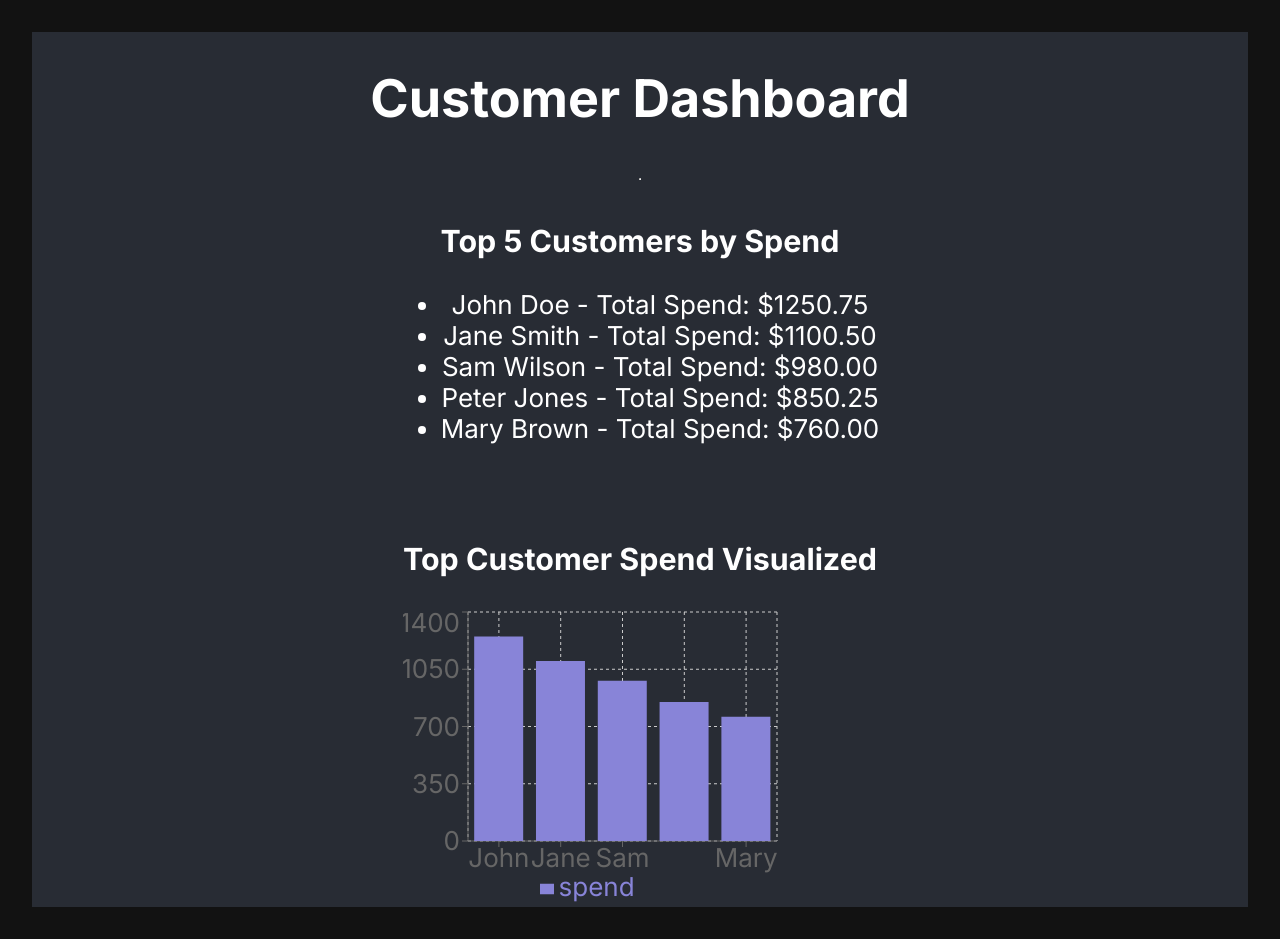
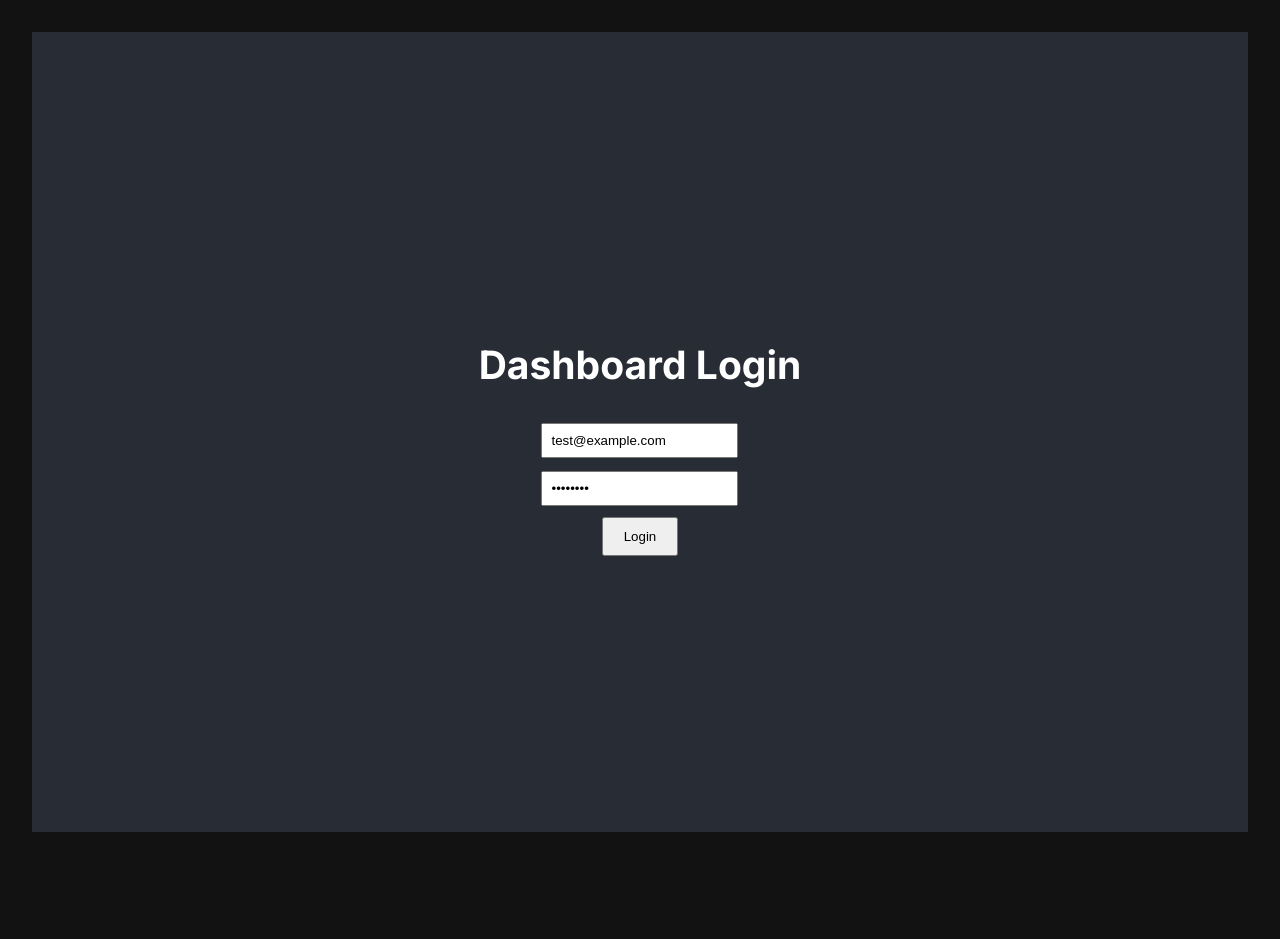
Before and after one commit to samyukthanunna/Samyuktha-Xeno-assignment, a React (Create React App) app in the folder frontend/: page /login in a window 1280 px wide. After the commit the page ends 864 px from the top, so only its background shows below. Built offline with nearby package versions, Linux system fonts and the light colour scheme.

Commit message:
Update App.js

```diff
--- a/frontend/src/App.js
+++ b/frontend/src/App.js
@@ -1,45 +1,120 @@
-import React from 'react';
+import React, { useState, useEffect } from 'react';
+import { BrowserRouter as Router, Routes, Route, Navigate, useNavigate } from 'react-router-dom';
 import { BarChart, Bar, XAxis, YAxis, Tooltip, Legend, CartesianGrid, ResponsiveContainer } from 'recharts';
 import './App.css';
 
-// THIS IS OUR FAKE DATA
-const mockData = [
-  { id: '1', first_name: 'John', last_name: 'Doe', total_spend: 1250.75 },
-  { id: '2', first_name: 'Jane', last_name: 'Smith', total_spend: 1100.50 },
-  { id: '3', first_name: 'Sam', last_name: 'Wilson', total_spend: 980.00 },
-  { id: '4', first_name: 'Peter', last_name: 'Jones', total_spend: 850.25 },
-  { id: '5', first_name: 'Mary', last_name: 'Brown', total_spend: 760.00 },
-];
+// --- Login Component ---
+function Login() {
+  const navigate = useNavigate();
+  const handleLogin = (e) => {
+    e.preventDefault();
+    // This is a mock login. In a real app, you would verify credentials.
+    // We will store a fake auth status to simulate being logged in.
+    localStorage.setItem('isAuthenticated', 'true');
+    navigate('/dashboard');
+  };
 
+  return (
+    <div>
+      <h2>Dashboard Login</h2>
+      <form onSubmit={handleLogin}>
+        <div style={{ margin: '10px' }}>
+          <input type="email" defaultValue="test@example.com" style={{ padding: '8px' }} />
+        </div>
+        <div style={{ margin: '10px' }}>
+          <input type="password" defaultValue="password" style={{ padding: '8px' }}/>
+        </div>
+        <button type="submit" style={{ padding: '10px 20px' }}>Login</button>
+      </form>
+    </div>
+  );
+}
+
+// --- Dashboard Component ---
+function Dashboard() {
+  return (
+    <div>
+      <h1>Customer Dashboard</h1>
+      <hr />
+      <TopCustomersList />
+      <CustomerSpendChart />
+    </div>
+  );
+}
+
+// --- Data Fetching and Chart Components ---
 function TopCustomersList() {
+  const [customers, setCustomers] = useState([]);
+  const [loading, setLoading] = useState(true);
+  const [error, setError] = useState(null);
+  const BACKEND_URL = process.env.REACT_APP_BACKEND_URL;
+
+  useEffect(() => {
+    if (!BACKEND_URL) {
+      setError("Error: Backend URL is not configured in Vercel.");
+      setLoading(false);
+      return;
+    }
+    const fetchTopCustomers = async () => {
+      try {
+        const response = await fetch(`${BACKEND_URL}/api/insights/top-customers`);
+        if (!response.ok) {
+          throw new Error(`Failed to fetch (Status: ${response.status})`);
+        }
+        const data = await response.json();
+        setCustomers(data);
+      } catch (err) {
+        setError(err.message);
+      } finally {
+        setLoading(false);
+      }
+    };
+    fetchTopCustomers();
+  }, [BACKEND_URL]);
+
   return (
     <div>
       <h3>Top 5 Customers by Spend</h3>
+      {loading && <p>Loading...</p>}
+      {error && <p style={{ color: 'red' }}>{error}</p>}
       <ul>
-        {mockData.map(customer => (
+        {customers.length > 0 ? customers.map(customer => (
           <li key={customer.id}>
             {customer.first_name} {customer.last_name} - Total Spend: ${customer.total_spend.toFixed(2)}
           </li>
-        ))}
+        )) : !loading && !error && <p>No customer data found.</p>}
       </ul>
     </div>
   );
 }
 
 function CustomerSpendChart() {
-  const chartData = mockData.map(c => ({
-    name: `${c.first_name}`,
-    spend: c.total_spend,
-  }));
+  const [chartData, setChartData] = useState([]);
+  const BACKEND_URL = process.env.REACT_APP_BACKEND_URL;
+
+  useEffect(() => {
+    if (!BACKEND_URL) return;
+    const fetchChartData = async () => {
+      try {
+        const response = await fetch(`${BACKEND_URL}/api/insights/top-customers`);
+        const data = await response.json();
+        const formattedData = data.map(c => ({ name: c.first_name, spend: c.total_spend }));
+        setChartData(formattedData);
+      } catch (error) {
+        console.error("Failed to fetch chart data:", error);
+      }
+    };
+    fetchChartData();
+  }, [BACKEND_URL]);
 
   return (
-    <div style={{ marginTop: '40px' }}>
+    <div style={{ marginTop: '40px', color: 'white' }}>
       <h3>Top Customer Spend Visualized</h3>
       <ResponsiveContainer width="80%" height={300}>
         <BarChart data={chartData}>
           <CartesianGrid strokeDasharray="3 3" />
-          <XAxis dataKey="name" />
-          <YAxis />
+          <XAxis dataKey="name" stroke="#FFF" />
+          <YAxis stroke="#FFF" />
           <Tooltip />
           <Legend />
           <Bar dataKey="spend" fill="#8884d8" />
@@ -49,16 +124,20 @@ function CustomerSpendChart() {
   );
 }
 
+// --- Main App Router ---
 function App() {
   return (
-    <div className="App">
-      <header className="App-header">
-        <h1>Customer Dashboard</h1>
-        <hr />
-        <TopCustomersList />
-        <CustomerSpendChart />
-      </header>
-    </div>
+    <Router>
+      <div className="App">
+        <header className="App-header">
+          <Routes>
+            <Route path="/login" element={<Login />} />
+            <Route path="/dashboard" element={<Dashboard />} />
+            <Route path="*" element={<Navigate to="/login" />} />
+          </Routes>
+        </header>
+      </div>
+    </Router>
   );
 }
 
```
